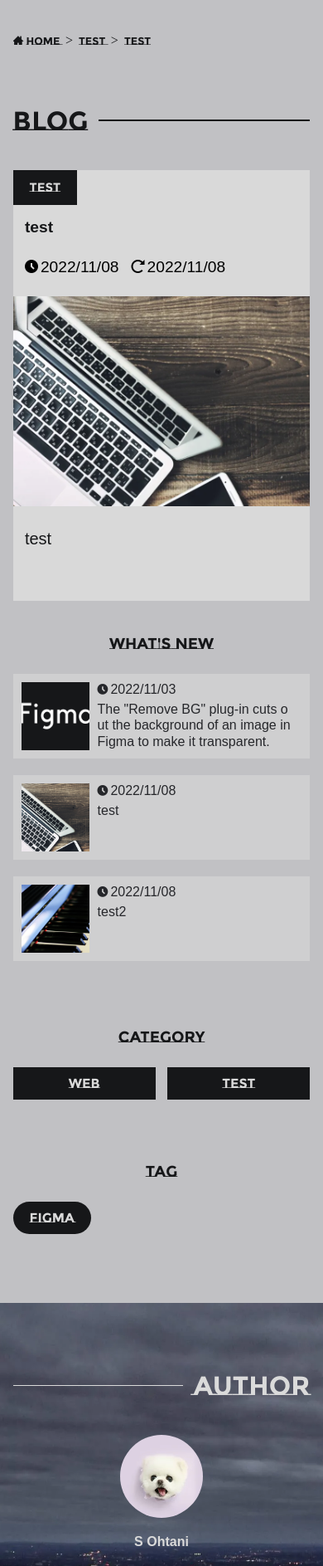
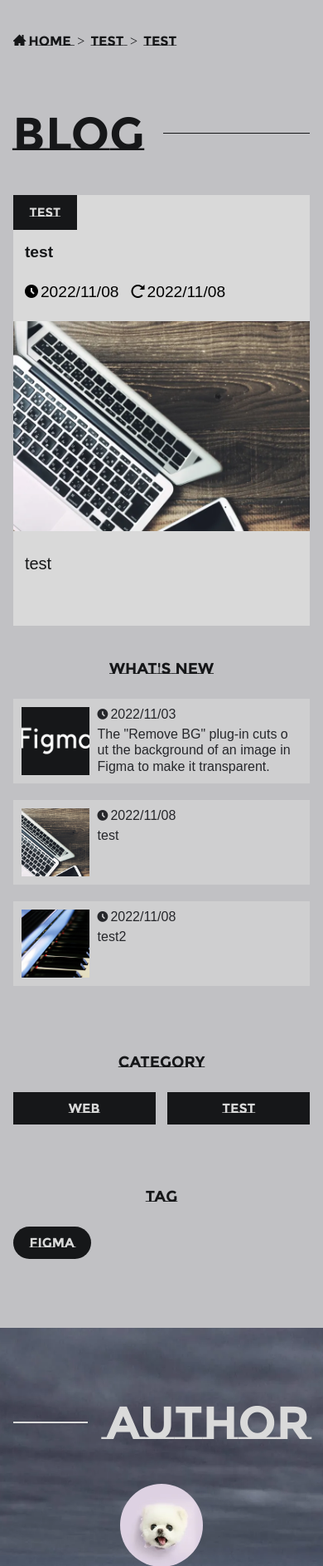
Before and after one commit to shim369/Django-SQLite-Blog-Test, a Django app: a page that uses bbs/templates/bbs/_aside.html in a window 390 px wide. Shown: the part 73-1960 px from the top of the page at 83% size. Run offline with Django 4.2, Linux system fonts and the light colour scheme; data comes from the database, SQL or seed files in the repository; some web fonts are replaced.

Commit message:
font size

```diff
--- a/static/scss/_common.scss
+++ b/static/scss/_common.scss
@@ -316,7 +316,7 @@ main {
       font-weight: bold;
       color: $base_color;
       @media screen and (max-width: 800px) {
-        font-size: 2rem;
+        font-size: 3.5rem;
         margin-bottom: 40px;
       }
       &::after {
@@ -327,7 +327,7 @@ main {
         background: $base_color;
         display: block;
         @media screen and (max-width: 800px) {
-          height: 1.5px;
+          height: 1.7px;
         }
       }
     }
@@ -440,7 +440,7 @@ main {
         display: flex;
         align-items: center;
         @media screen and (max-width: 800px) {
-          font-size: 2rem;
+          font-size: 3.5rem;
           margin-bottom: 40px;
         }
         &::before {
@@ -451,7 +451,7 @@ main {
           background: #dadada;
           display: block;
           @media screen and (max-width: 800px) {
-            height: 1.5px;
+            height: 1.7px;
           }
         }
       }
--- a/static/scss/detail.scss
+++ b/static/scss/detail.scss
@@ -30,7 +30,7 @@
         text-decoration: none;
         color: $base_color;
         word-break: break-all;
-        font-size: .8rem;
+        font-size: 1rem;
         &:hover {
           opacity: .8;
         }
```
Also changed, not shown: static/css/detail.css, static/css/index.css, 2 other files.
